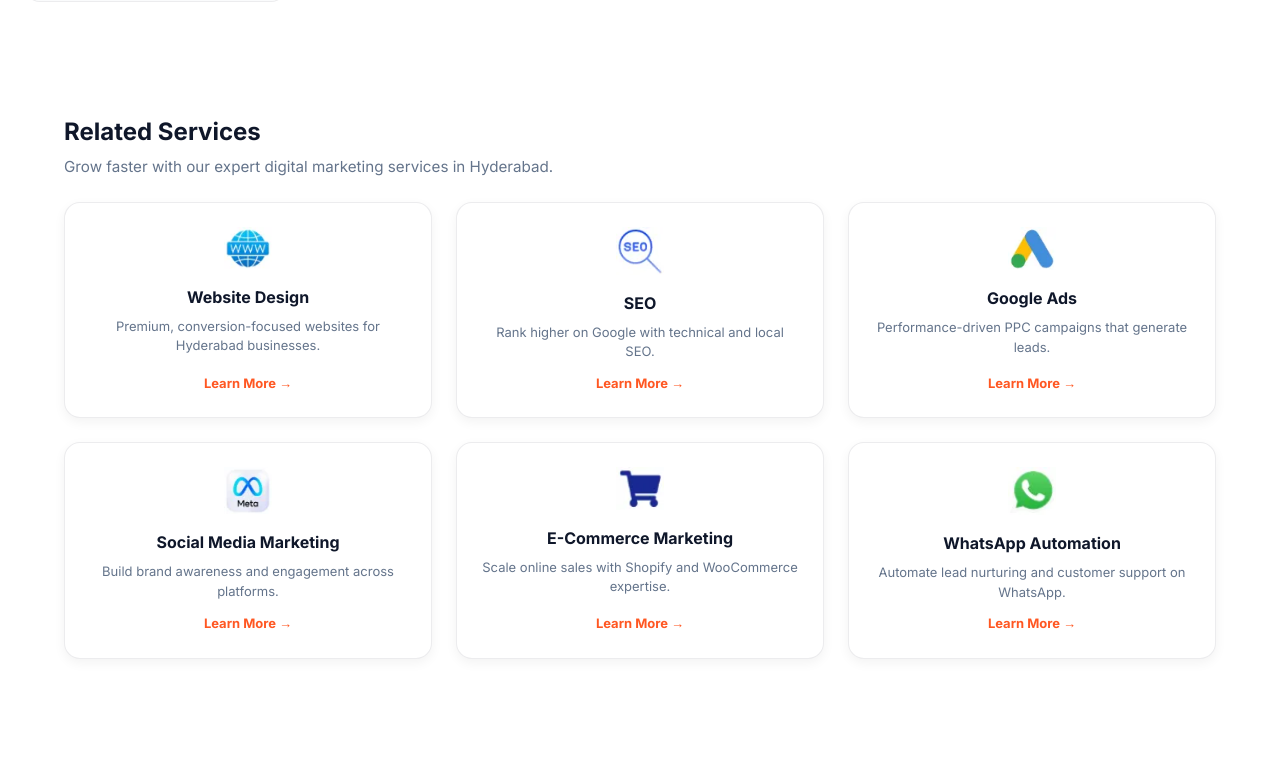
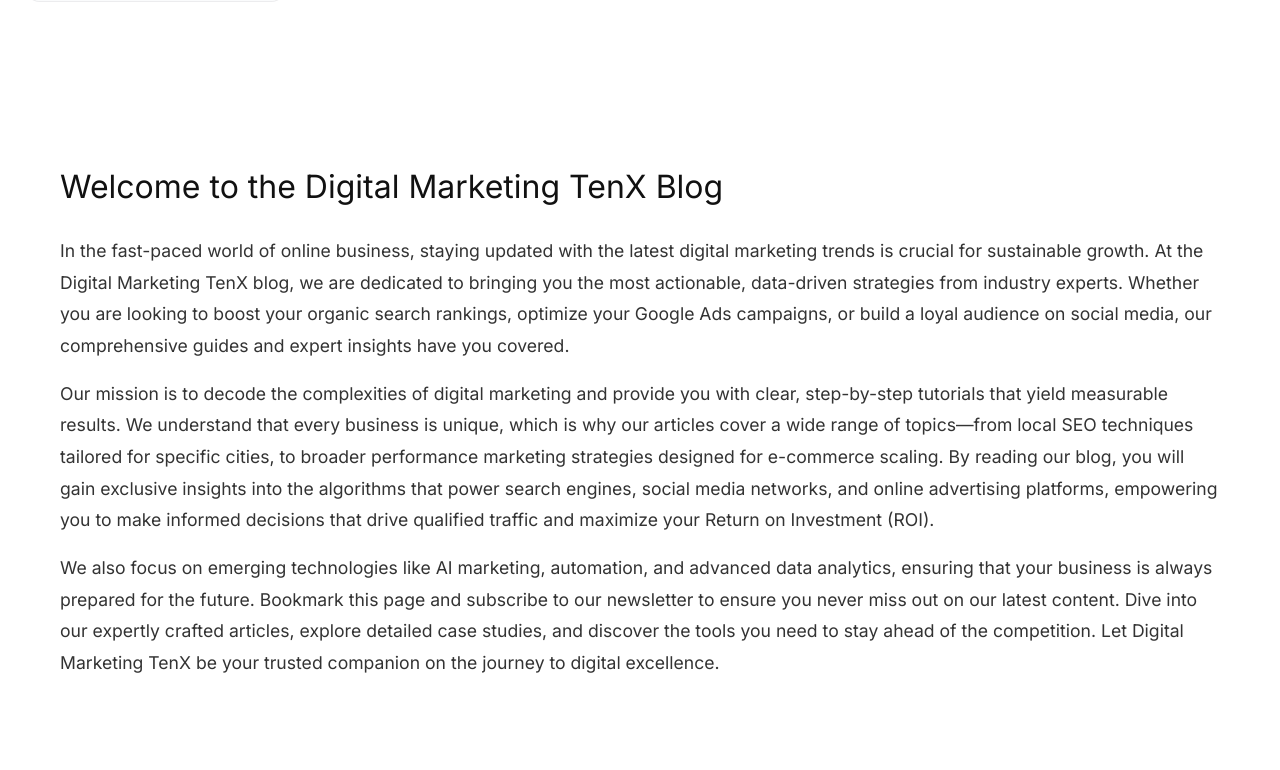
Before and after one commit to Srinivasaraot20/tenx, a Next.js app: page /blog in a window 1280 px wide. Shown: the part 1310-2080 px from the top of the page. Built offline with nearby package versions, Linux system fonts and the light colour scheme; no server answers.

Commit message:
Add SEO text section to blog page to improve Text-to-HTML ratio

```diff
--- a/src/app/blog/page.js
+++ b/src/app/blog/page.js
@@ -95,6 +95,28 @@
         </aside>
       </section>
 
+      <section className="blog-seo-content" style={{ padding: "60px 20px", maxWidth: "1200px", margin: "0 auto", color: "#333", lineHeight: "1.8" }}>
+        <h2 style={{ fontSize: "2rem", marginBottom: "20px", color: "#111" }}>Welcome to the Digital Marketing TenX Blog</h2>
+        <p style={{ marginBottom: "16px", fontSize: "1.1rem" }}>
+          In the fast-paced world of online business, staying updated with the latest digital marketing trends is crucial for sustainable growth.
+          At the Digital Marketing TenX blog, we are dedicated to bringing you the most actionable, data-driven strategies from industry experts.
+          Whether you are looking to boost your organic search rankings, optimize your Google Ads campaigns, or build a loyal audience on social media,
+          our comprehensive guides and expert insights have you covered.
+        </p>
+        <p style={{ marginBottom: "16px", fontSize: "1.1rem" }}>
+          Our mission is to decode the complexities of digital marketing and provide you with clear, step-by-step tutorials that yield measurable results.
+          We understand that every business is unique, which is why our articles cover a wide range of topics—from local SEO techniques tailored for specific cities,
+          to broader performance marketing strategies designed for e-commerce scaling. By reading our blog, you will gain exclusive insights into the algorithms that power search engines,
+          social media networks, and online advertising platforms, empowering you to make informed decisions that drive qualified traffic and maximize your Return on Investment (ROI).
+        </p>
+        <p style={{ fontSize: "1.1rem" }}>
+          We also focus on emerging technologies like AI marketing, automation, and advanced data analytics, ensuring that your business is always prepared for the future.
+          Bookmark this page and subscribe to our newsletter to ensure you never miss out on our latest content. Dive into our expertly crafted articles,
+          explore detailed case studies, and discover the tools you need to stay ahead of the competition. Let Digital Marketing TenX be your trusted
+          companion on the journey to digital excellence.
+        </p>
+      </section>
+
       <RelatedServices />
       <CTA />
 
```
